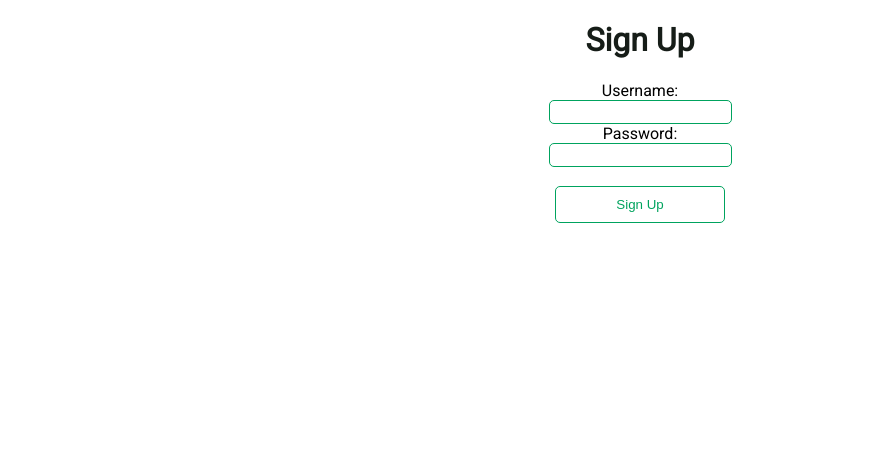
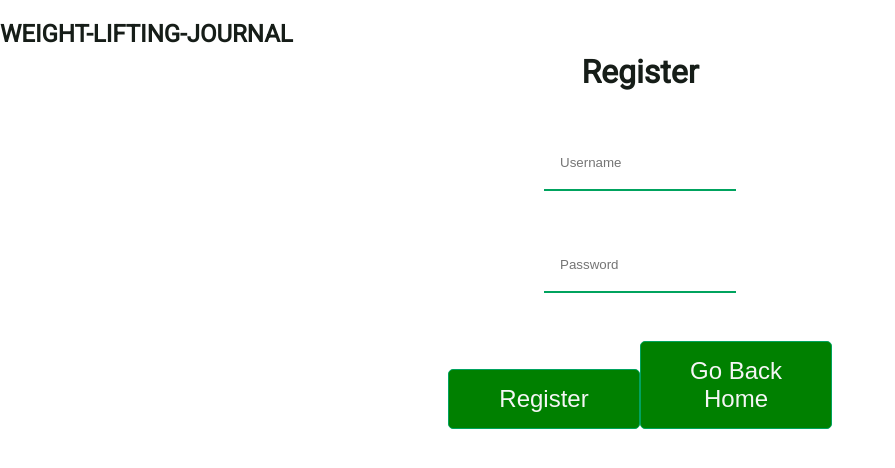
Before and after one commit to BuildWeek-WeightJournal/front-end, a React (Create React App) app in the folder front-end/: page /signup in a window 1280 px wide. Shown: the top 468 px of the page, without its empty margins (0-895 px from the left). Built offline with nearby package versions, Linux system fonts and the light colour scheme.

Commit message:
fixed userForm, everything working now

```diff
--- a/front-end/src/App.js
+++ b/front-end/src/App.js
@@ -26,7 +26,7 @@ function App() {
             render={props => <UpdateWorkout {...props} />}
           />
           <Route exact path="/login" component={Login} />
-          <Route exact path="/signup" component={SignUp} />
+          <Route exact path="/signup" component={UserForm} />
           <Route component={Login} />
         </Switch>
       </Router>
--- a/front-end/src/Components/UserForm.js
+++ b/front-end/src/Components/UserForm.js
@@ -44,11 +44,11 @@ const StyledLink = styled(Link)`
   color: whitesmoke;
 `;
 
-const UserForm = ({ values, errors, touched, isSubmitting, status, props }) => {
-  const [users, setUsers] = useState([]);
+const UserForm = ({ values, errors, touched, isSubmitting, status }) => {
+  const [username, setUserName] = useState([]);
   useEffect(() => {
-    // console.log("status has changed", status);
-    status && setUsers(users => [...users, status]);
+    console.log("status has changed", status);
+    status && setUserName(username => [...username, status]);
   }, [status]);
 
   return (
@@ -59,12 +59,12 @@ const UserForm = ({ values, errors, touched, isSubmitting, status, props }) => {
           <label className="for-label" htmlFor="userName">
             <h1>Register</h1>
           </label>
-          {touched.userName && errors.userName && <p>{errors.userName}</p>}
+          {touched.username && errors.username && <p>{errors.username}</p>}
           <Input
             id="userName"
-            type="userName"
-            name="userName"
-            placeholder="User-Name"
+            type="text"
+            name="username"
+            placeholder="Username"
           />
         </div>
 
@@ -79,8 +79,8 @@ const UserForm = ({ values, errors, touched, isSubmitting, status, props }) => {
             />
           </div>
         </label>
-        <Button disabled={isSubmitting}>Register</Button>
-        <Button disabled={isSubmitting}>
+        <Button disabled={isSubmitting} type="submit">Register</Button>
+        <Button >
           <StyledLink to="/login">Go Back Home</StyledLink>
         </Button>
       </StyledForm>
@@ -89,22 +89,24 @@ const UserForm = ({ values, errors, touched, isSubmitting, status, props }) => {
 };
 
 const FormikUserForm = withFormik({
-  mapPropsToValues({ userName, password }) {
+  mapPropsToValues({ username, password }) {
     return {
-      userName: userName || "",
-      password: password || ""
+      username:username || "",
+      password:password ||  ""
     };
   },
   validationSchema: Yup.object().shape({
-    userName: Yup.string().required("User name is required"),
+    username: Yup.string().required("User name is required"),
     password: Yup.string()
       .min(7, "Password must be 7 Characters")
       .required("Pasword is required")
   }),
-  handleSubmit(values, { resetForm, setErrors, setSubmitting, setStatus }) {
-    setTimeout(() => {
-      if (values.userName === values.users) {
-        setErrors({ userName: "That user is already taken" });
+
+
+  handleSubmit(values,{ resetForm, setErrors, setSubmitting, setStatus }) {
+     setTimeout(() => {
+      if (values.username === values.username) {
+        setErrors({ username: "That user is already taken" });
       } else {
         resetForm();
       }
@@ -115,13 +117,13 @@ const FormikUserForm = withFormik({
     axiosWithAuth()
       .post("/api/auth/register", values)
       .then(res => {
-        // console.log("Success", res);
+        console.log("Success", res);
         setStatus(res.data);
         resetForm();
         console.log(res.data);
       })
       .catch(err => {
-        // console.log("The post requested: ", err.response);
+        console.log("The post requested: ", err.response);
       });
   }
 })(UserForm);
```
Also changed, not shown: 1 other file (tests, documents, lock files or other folders).
